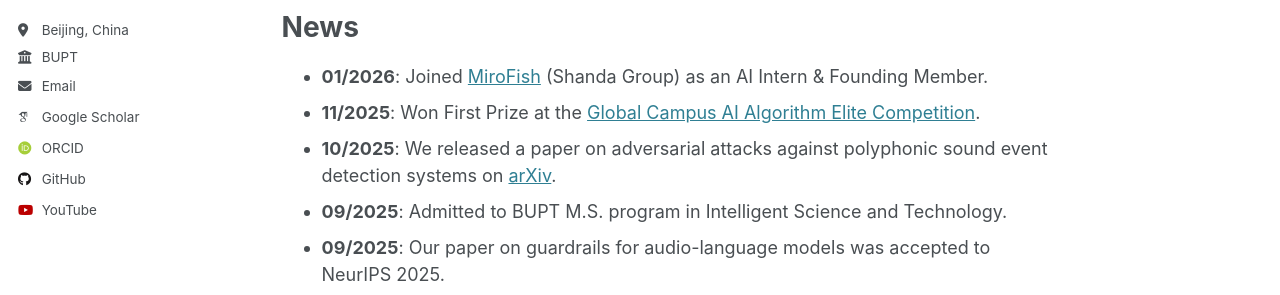
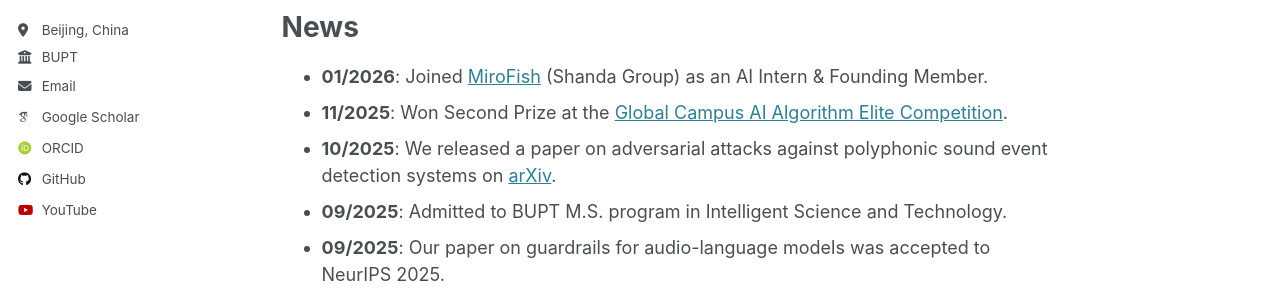
Before and after one commit to Junjie-Su/junjie-su.github.io, a Jekyll site: the page built from _pages/about.md, in a window 1280 px wide and 900 px high. Shown: the part 366-661 px from the top of the window. Built offline with Jekyll 4.4.1, drawn with Linux system fonts in a browser that asks for light colours; some web fonts are replaced; some of the changed text lies outside the part shown.

Commit message:
update prize

```diff
--- a/_pages/about.md
+++ b/_pages/about.md
@@ -14,7 +14,7 @@ News
 ====
 
 - **01/2026**: Joined [MiroFish](https://www.mirofish.ai) (Shanda Group) as an AI Intern & Founding Member.
-- **11/2025**: Won First Prize at the [Global Campus AI Algorithm Elite Competition](https://www.aicomp.cn/notice/notice-3/2846.html).
+- **11/2025**: Won Second Prize at the [Global Campus AI Algorithm Elite Competition](https://www.aicomp.cn/notice/notice-3/2846.html).
 - **10/2025**: We released a paper on adversarial attacks against polyphonic sound event detection systems on [arXiv](https://arxiv.org/abs/2510.02158).
 - **09/2025**: Admitted to BUPT M.S. program in Intelligent Science and Technology.
 - **09/2025**: Our paper on guardrails for audio-language models was accepted to NeurIPS 2025.
@@ -81,7 +81,7 @@ Student Work
 Scholarships & Awards
 =====================
 
-- **2025** [Global Campus AI Algorithm Elite Competition](https://www.aicomp.cn/notice/notice-3/2846.html) — First Prize
+- **2025** [Global Campus AI Algorithm Elite Competition](https://www.aicomp.cn/notice/notice-3/2846.html) — Second Prize
 - **2025** [National College Students Information Security Contest](http://www.ciscn.cn/index.php/announcement/view/392) — First Prize
 - **2024** [China International College Students' Innovation Competition](https://cy.ncss.cn/information/2c958332919840310196181825280051) — Bronze Award
 - **2024** [National Cryptography Technology Competition](https://www.cacrnet.org.cn/site/content/1564.html) — Second Prize
```
